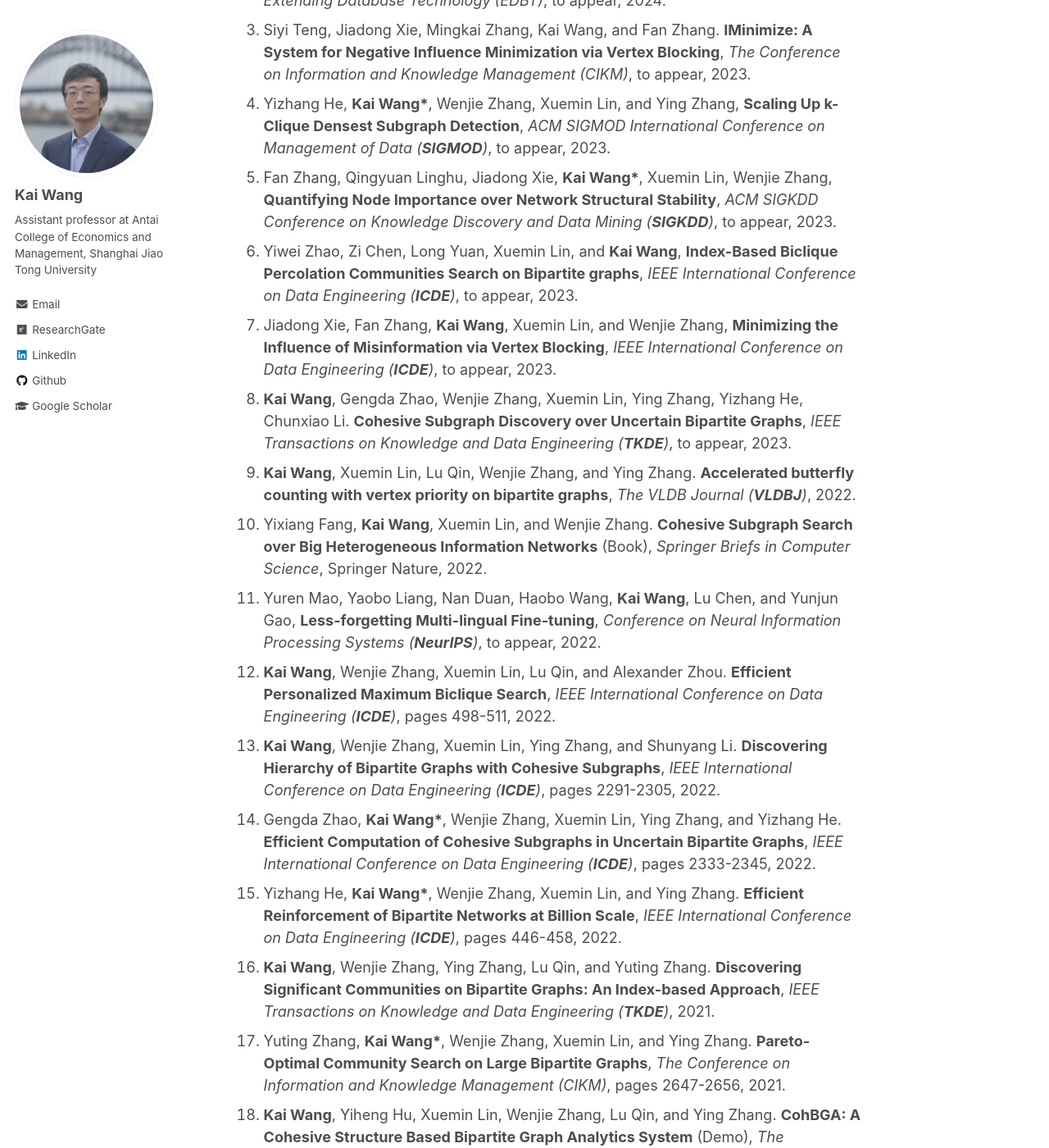
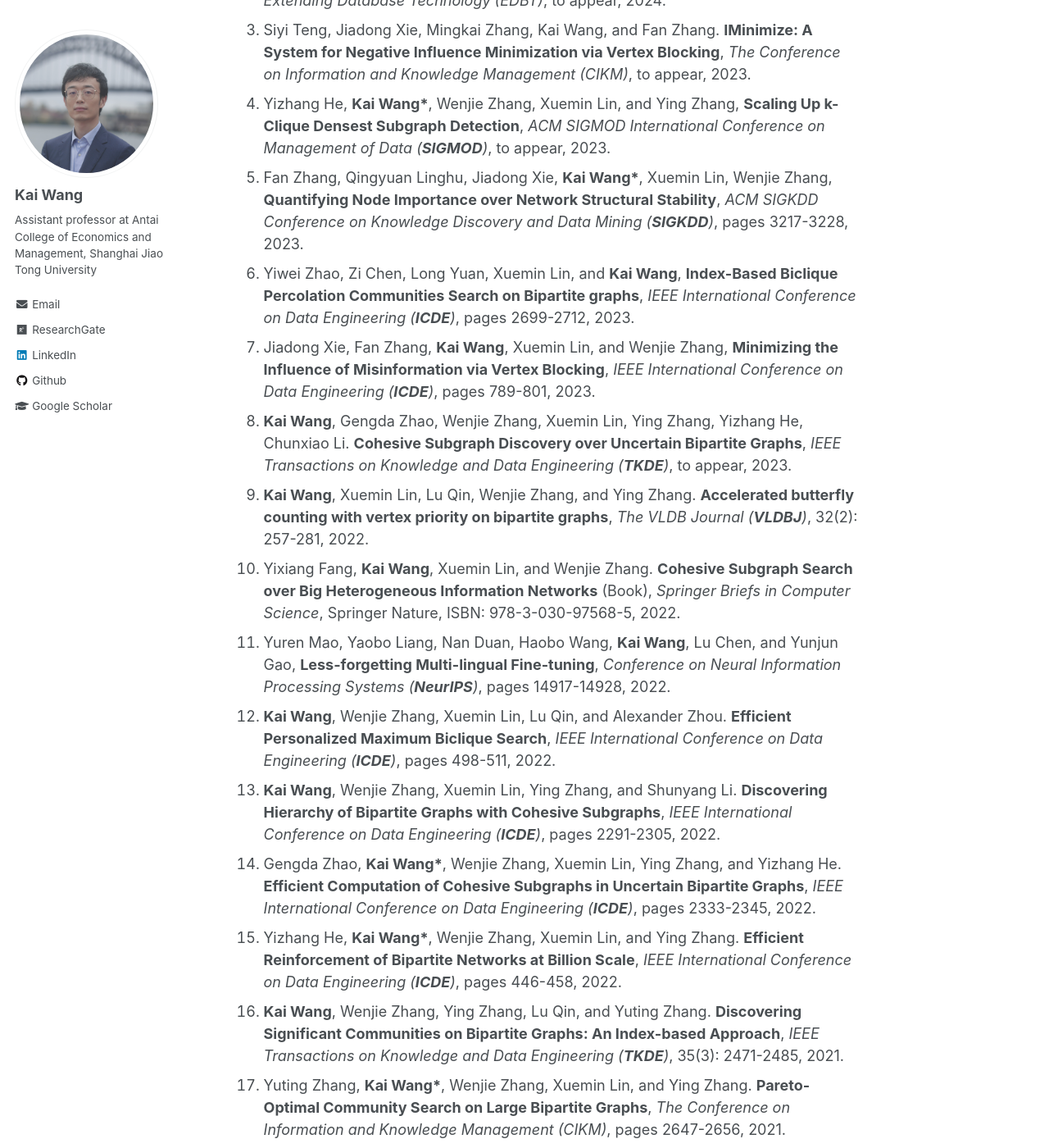
Before and after one commit to cs-kaiwang/cs-kaiwang.github.io, a Jekyll site: the page built from _pages/about.md, in a window 1280 px wide and 1400 px high, scrolled down 790 px. Shown: the whole window at 82% size. Built offline with Jekyll 4.4.1, drawn with Linux system fonts in a browser that asks for light colours.

Commit message:
Update about.md

```diff
--- a/_pages/about.md
+++ b/_pages/about.md
@@ -20,18 +20,18 @@ Publications (* indicates corresponding author)
 2. Yuting Zhang, **Kai Wang\***, Wenjie Zhang, Wei Ni, and Xuemin Lin. **Size-bounded Community Search over Large Bipartite Graphs**, *International Conference on Extending Database Technology (EDBT)*, to appear, 2024.
 3. Siyi Teng, Jiadong Xie, Mingkai Zhang, Kai Wang, and Fan Zhang. **IMinimize: A System for Negative Influence Minimization via Vertex Blocking**, *The Conference on Information and Knowledge Management (CIKM)*, to appear, 2023.
 4. Yizhang He, **Kai Wang\***, Wenjie Zhang, Xuemin Lin, and Ying Zhang, **Scaling Up k-Clique Densest Subgraph Detection**, *ACM SIGMOD International Conference on Management of Data (**SIGMOD**)*, to appear, 2023.
-5. Fan Zhang, Qingyuan Linghu, Jiadong Xie, **Kai Wang\***, Xuemin Lin, Wenjie Zhang, **Quantifying Node Importance over Network Structural Stability**, *ACM SIGKDD Conference on Knowledge Discovery and Data Mining (**SIGKDD**)*, to appear, 2023.
-6. Yiwei Zhao, Zi Chen, Long Yuan, Xuemin Lin, and **Kai Wang**, **Index-Based Biclique Percolation Communities Search on Bipartite graphs**, *IEEE International Conference on Data Engineering (**ICDE**)*, to appear, 2023.
-7. Jiadong Xie, Fan Zhang, **Kai Wang**, Xuemin Lin, and Wenjie Zhang, **Minimizing the Influence of Misinformation via Vertex Blocking**, *IEEE International Conference on Data Engineering (**ICDE**)*, to appear, 2023.
+5. Fan Zhang, Qingyuan Linghu, Jiadong Xie, **Kai Wang\***, Xuemin Lin, Wenjie Zhang, **Quantifying Node Importance over Network Structural Stability**, *ACM SIGKDD Conference on Knowledge Discovery and Data Mining (**SIGKDD**)*, pages 3217-3228, 2023.
+6. Yiwei Zhao, Zi Chen, Long Yuan, Xuemin Lin, and **Kai Wang**, **Index-Based Biclique Percolation Communities Search on Bipartite graphs**, *IEEE International Conference on Data Engineering (**ICDE**)*, pages 2699-2712, 2023.
+7. Jiadong Xie, Fan Zhang, **Kai Wang**, Xuemin Lin, and Wenjie Zhang, **Minimizing the Influence of Misinformation via Vertex Blocking**, *IEEE International Conference on Data Engineering (**ICDE**)*, pages 789-801, 2023.
 8. **Kai Wang**, Gengda Zhao, Wenjie Zhang, Xuemin Lin, Ying Zhang, Yizhang He, Chunxiao Li. **Cohesive Subgraph Discovery over Uncertain Bipartite Graphs**, *IEEE Transactions on Knowledge and Data Engineering (**TKDE**)*, to appear, 2023.
-9. **Kai Wang**, Xuemin Lin, Lu Qin, Wenjie Zhang, and Ying Zhang. **Accelerated butterfly counting with vertex priority on bipartite graphs**, *The VLDB Journal (**VLDBJ**)*, 2022.
-10. Yixiang Fang, **Kai Wang**, Xuemin Lin, and Wenjie Zhang. **Cohesive Subgraph Search over Big Heterogeneous Information Networks** (Book), *Springer Briefs in Computer Science*, Springer Nature, 2022.
-11. Yuren Mao, Yaobo Liang, Nan Duan, Haobo Wang, **Kai Wang**, Lu Chen, and Yunjun Gao, **Less-forgetting Multi-lingual Fine-tuning**, *Conference on Neural Information Processing Systems (**NeurIPS**)*, to appear, 2022.
+9. **Kai Wang**, Xuemin Lin, Lu Qin, Wenjie Zhang, and Ying Zhang. **Accelerated butterfly counting with vertex priority on bipartite graphs**, *The VLDB Journal (**VLDBJ**)*, 32(2): 257-281, 2022.
+10. Yixiang Fang, **Kai Wang**, Xuemin Lin, and Wenjie Zhang. **Cohesive Subgraph Search over Big Heterogeneous Information Networks** (Book), *Springer Briefs in Computer Science*, Springer Nature, ISBN: 978-3-030-97568-5, 2022.
+11. Yuren Mao, Yaobo Liang, Nan Duan, Haobo Wang, **Kai Wang**, Lu Chen, and Yunjun Gao, **Less-forgetting Multi-lingual Fine-tuning**, *Conference on Neural Information Processing Systems (**NeurIPS**)*, pages 14917-14928, 2022.
 12. **Kai Wang**, Wenjie Zhang, Xuemin Lin, Lu Qin, and Alexander Zhou. **Efficient Personalized Maximum Biclique Search**, *IEEE International Conference on Data Engineering (**ICDE**)*, pages 498-511, 2022.
 13. **Kai Wang**, Wenjie Zhang, Xuemin Lin, Ying Zhang, and Shunyang Li. **Discovering Hierarchy of Bipartite Graphs with Cohesive Subgraphs**, *IEEE International Conference on Data Engineering (**ICDE**)*, pages 2291-2305, 2022.
 14. Gengda Zhao, **Kai Wang\***, Wenjie Zhang, Xuemin Lin, Ying Zhang, and Yizhang He. **Efficient Computation of Cohesive Subgraphs in Uncertain Bipartite Graphs**, *IEEE International Conference on Data Engineering (**ICDE**)*, pages 2333-2345, 2022.
 15. Yizhang He, **Kai Wang\***, Wenjie Zhang, Xuemin Lin, and Ying Zhang. **Efficient Reinforcement of Bipartite Networks at Billion Scale**, *IEEE International Conference on Data Engineering (**ICDE**)*, pages 446-458, 2022.
-16. **Kai Wang**, Wenjie Zhang, Ying Zhang, Lu Qin, and Yuting Zhang. **Discovering Significant Communities on Bipartite Graphs: An Index-based Approach**, *IEEE Transactions on Knowledge and Data Engineering (**TKDE**)*, 2021.
+16. **Kai Wang**, Wenjie Zhang, Ying Zhang, Lu Qin, and Yuting Zhang. **Discovering Significant Communities on Bipartite Graphs: An Index-based Approach**, *IEEE Transactions on Knowledge and Data Engineering (**TKDE**)*, 35(3): 2471-2485, 2021.
 17. Yuting Zhang, **Kai Wang\***, Wenjie Zhang, Xuemin Lin, and Ying Zhang. **Pareto-Optimal Community Search on Large Bipartite Graphs**, *The Conference on Information and Knowledge Management (CIKM)*, pages 2647-2656, 2021.
 18. **Kai Wang**, Yiheng Hu, Xuemin Lin, Wenjie Zhang, Lu Qin, and Ying Zhang. **CohBGA: A Cohesive Structure Based Bipartite Graph Analytics System** (Demo), *The Conference on Information and Knowledge Management (CIKM)*, pages 4799-4803, 2021.
 19. Xiaoshuang Chen, **Kai Wang\***, Xuemin Lin, Wenjie Zhang, Lu Qin, and Ying Zhang. **Efficiently Answering Reachability and Path Queries on Temporal Bipartite Graphs**, *International Conference on Very Large Data Bases (**VLDB**)*, 14(10): 1845-1858, 2021.
```
